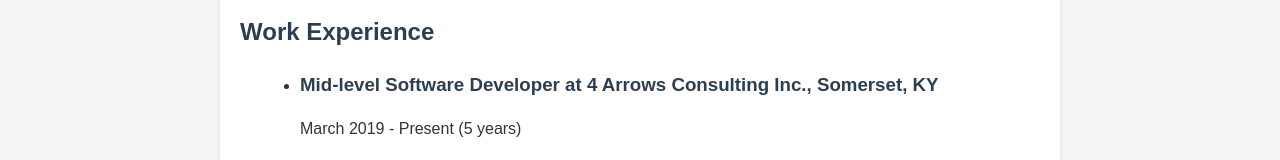
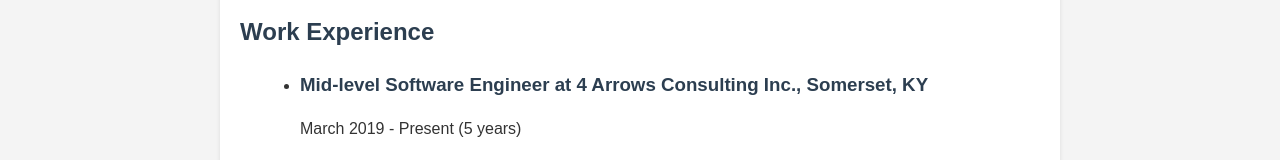
Before and after one commit to msmith1392/msmith1392.github.io, a React (Create React App) app: page /work-experience in a window 1280 px wide. Shown: the part 314-474 px from the top of the page. Built offline with nearby package versions, Linux system fonts and the light colour scheme.

Commit message:
Update jobTitle in WorkExperience component

```diff
--- a/src/components/WorkExperience.js
+++ b/src/components/WorkExperience.js
@@ -3,7 +3,7 @@
 const WorkExperience = () => {
   const experiences = [
     {
-      jobTitle: "Mid-level Software Developer",
+      jobTitle: "Mid-level Software Engineer",
       company: "4 Arrows Consulting Inc.",
       companyLocation: "Somerset, KY",
       startDate: "March 2019",
```
